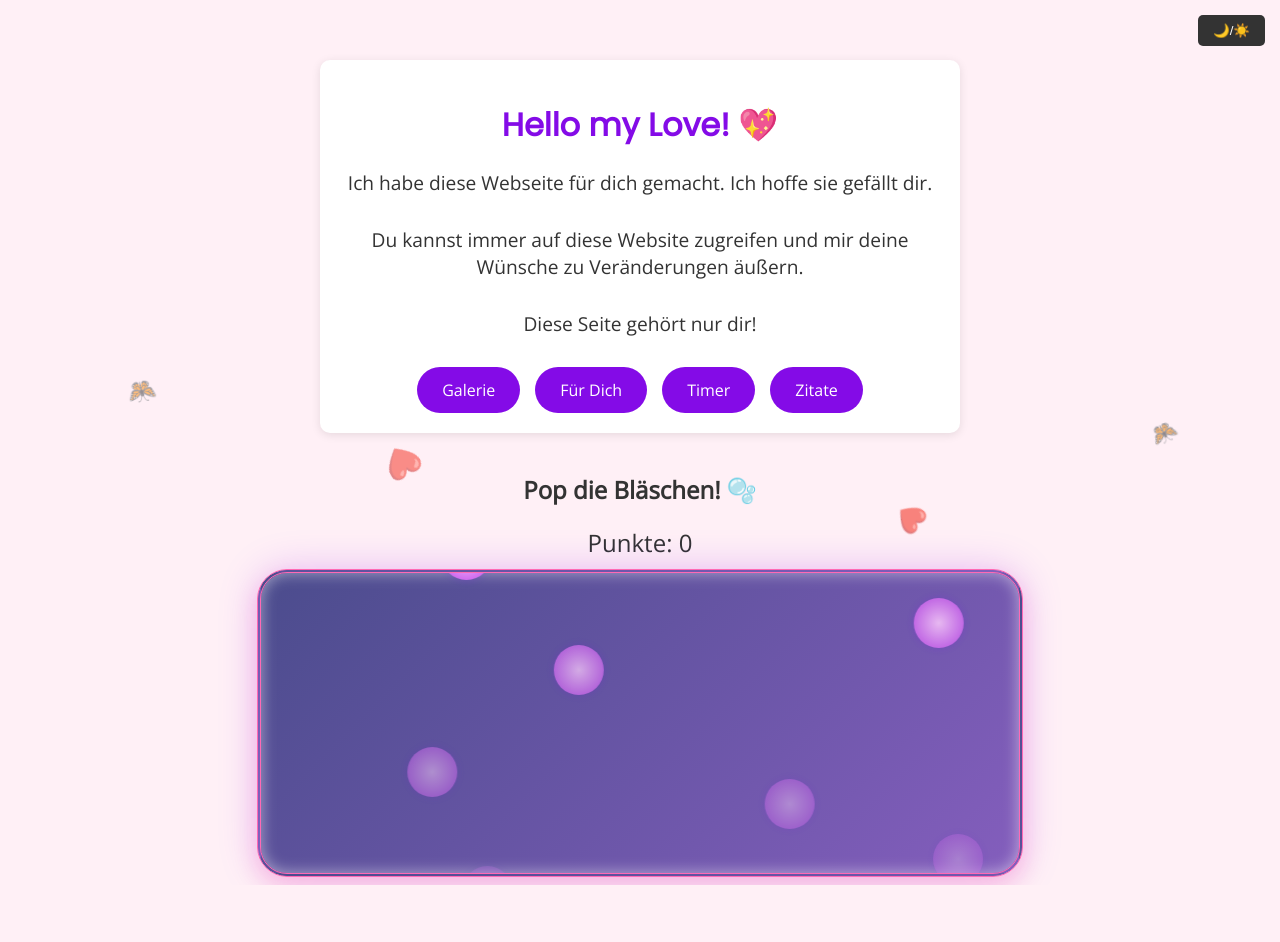
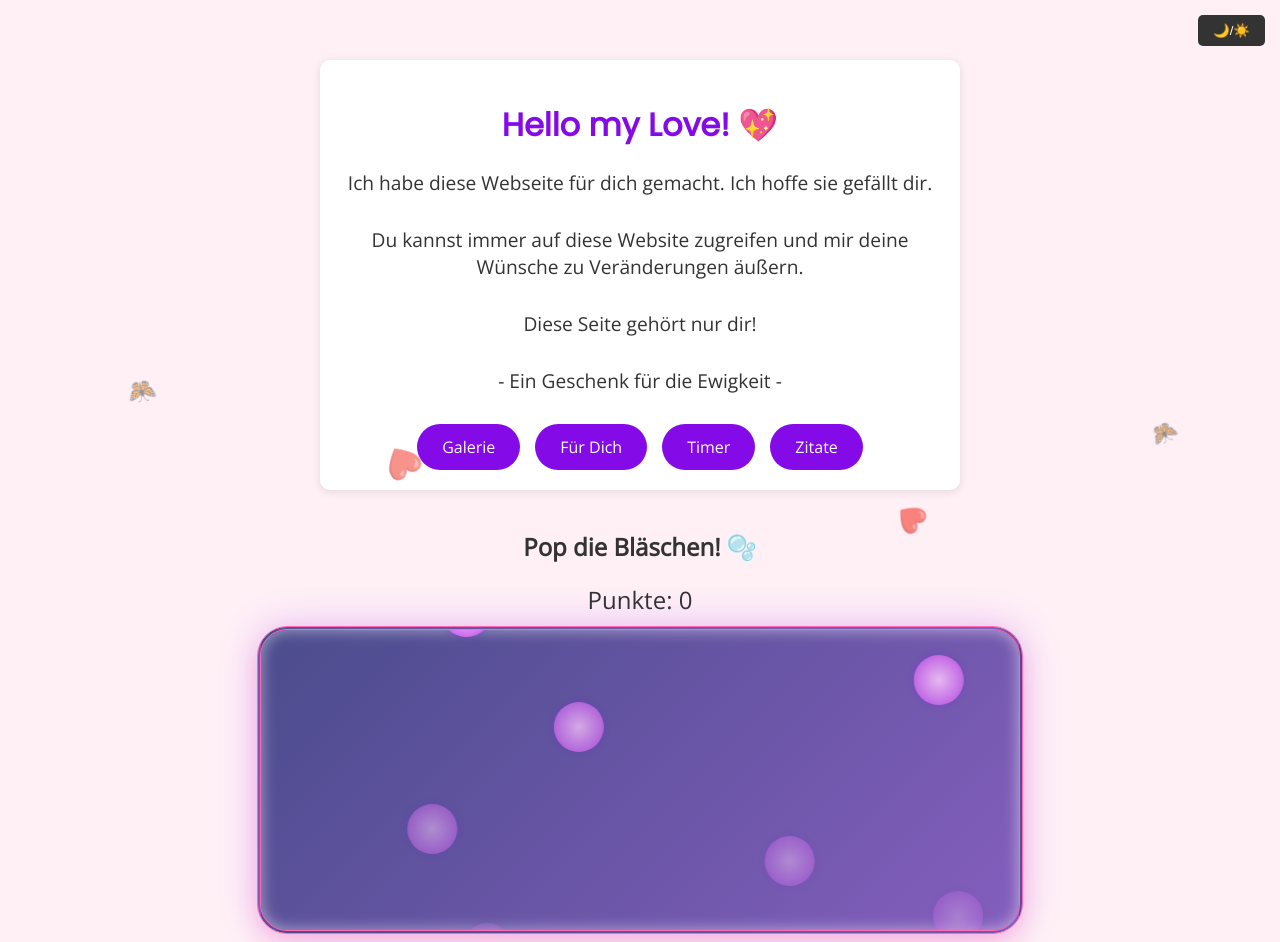
Before and after one commit to Jazmachtlvlups/Web, a plain HTML site: page index.html in a window 1280 px wide. Before the commit the page ends 885 px from the top, so only its background shows below. Drawn offline with nearby package versions, Linux system fonts and the light colour scheme.

Commit message:
Initial commit

```diff
--- a/index.html
+++ b/index.html
@@ -179,6 +179,7 @@
     <p>Ich habe diese Webseite für dich gemacht. Ich hoffe sie gefällt dir.</p>
     <p>Du kannst immer auf diese Website zugreifen und mir deine Wünsche zu Veränderungen äußern.</p>
     <p>Diese Seite gehört nur dir!</p>
+    <p>- Ein Geschenk für die Ewigkeit -</p>
 
     <div class="nav-buttons">
       <a href="galerie.html" class="btn">Galerie</a>
```
